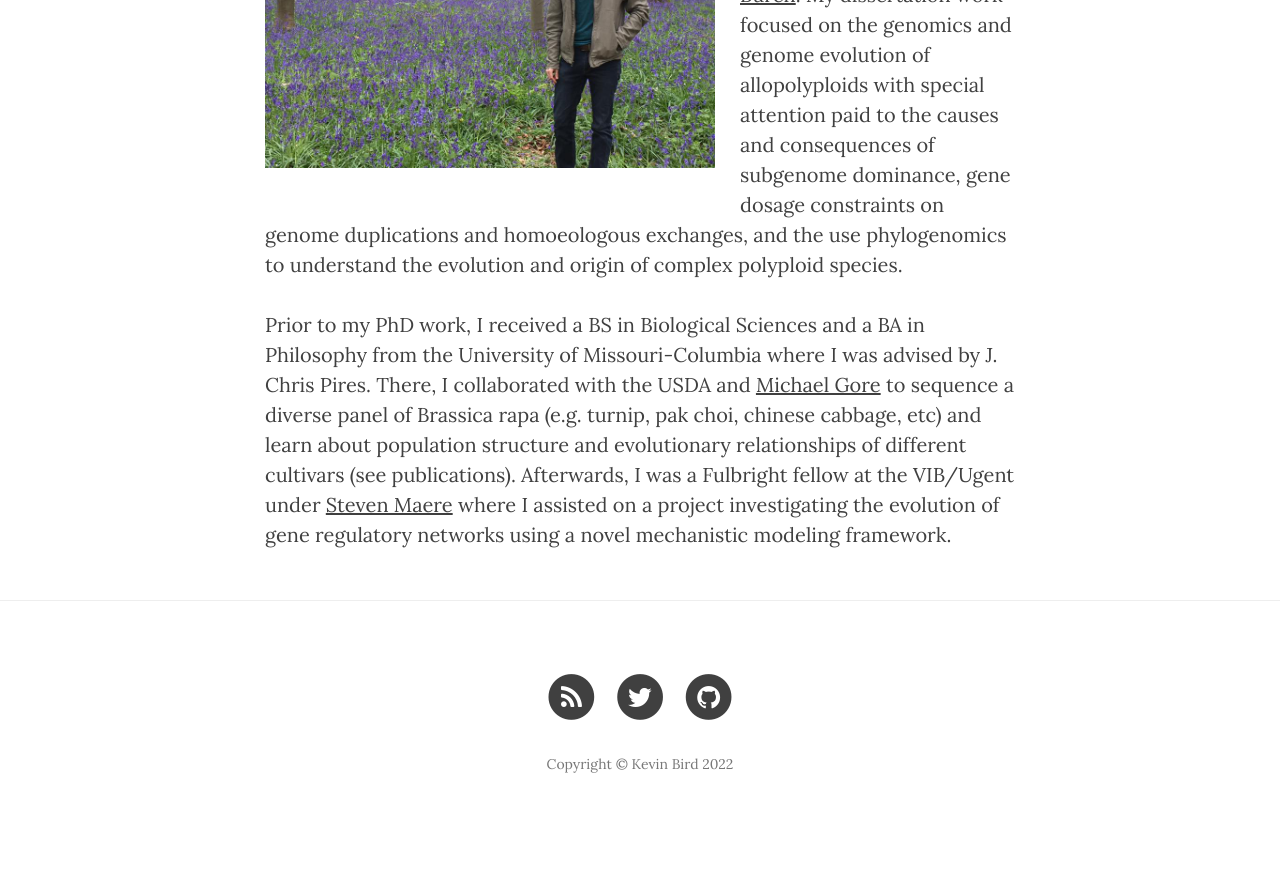
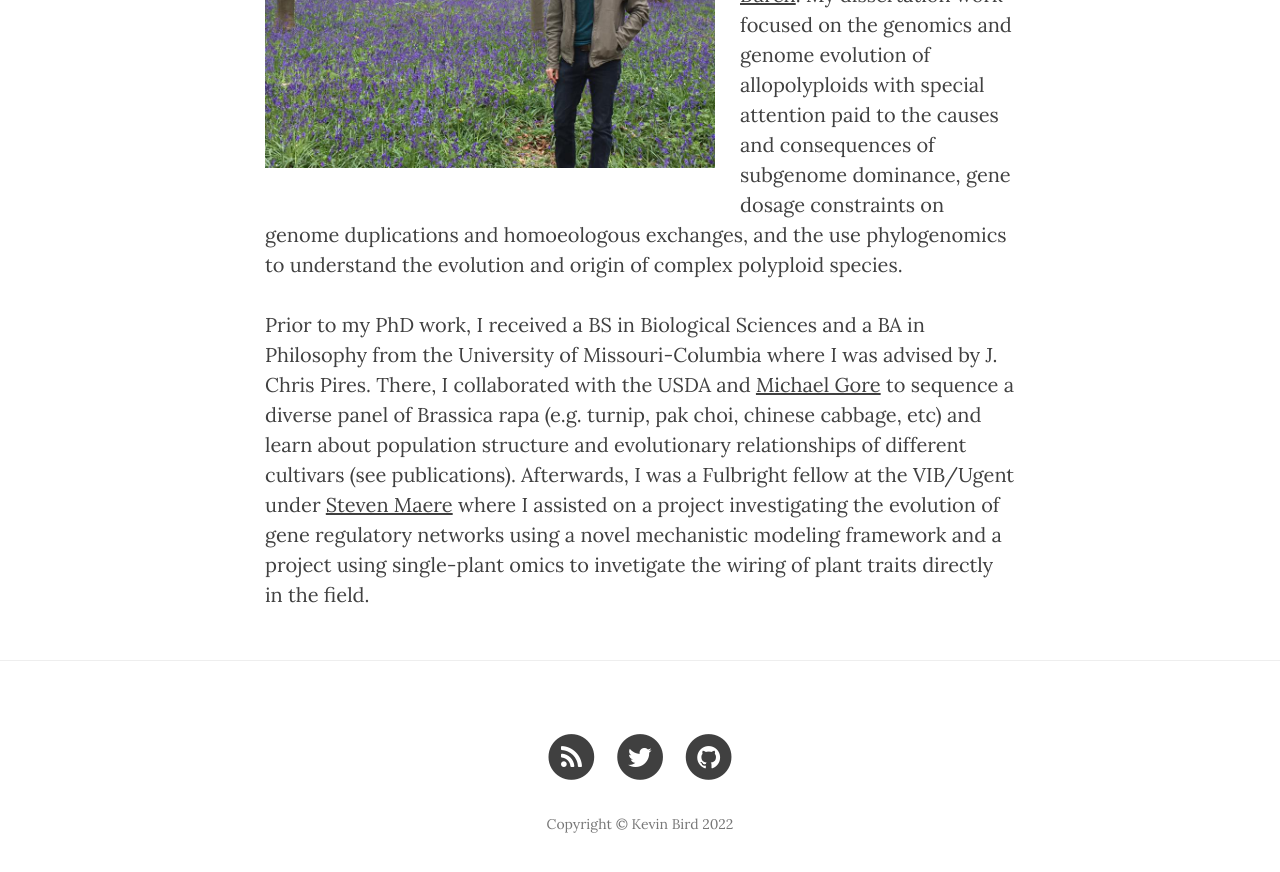
Before and after one commit to KevinABird/KevinABird.github.io, a Jekyll site: the page built from 1_about.md, in a window 1280 px wide and 900 px high, scrolled down 1482 px. Shown: the top 872 px of the window. Built offline with Jekyll 4.4.1, drawn with Linux system fonts in a browser that asks for light colours; nearby versions of some CDN libraries; before the commit the page ends 2322 px from its top, so only the background shows below that.

Commit message:
Update 1_about.md

```diff
--- a/1_about.md
+++ b/1_about.md
@@ -21,4 +21,4 @@ I am currently an NSF Plant Genome Postdoctoral Research Fellow at UC Davis work
 
 I completed my PhD in Horticulture and Ecology, Evolution, and Behavior at Michigan State University with [Pat Edger](www.polyploidy.msu.edu) and [Bob Van Buren](https://www.vanburenlab.org/). My dissertation work focused on the genomics and genome evolution of allopolyploids with special attention paid to the causes and consequences of subgenome dominance, gene dosage constraints on genome duplications and homoeologous exchanges, and the use phylogenomics to understand the evolution and origin of complex polyploid species.
 
-Prior to my PhD work, I received a BS in Biological Sciences and a BA in Philosophy from the University of Missouri-Columbia where I was advised by J. Chris Pires. There, I collaborated with the USDA and [Michael Gore](https://blogs.cornell.edu/gorelab/) to sequence a diverse panel of Brassica rapa (e.g. turnip, pak choi, chinese cabbage, etc) and learn about population structure and evolutionary relationships of different cultivars (see publications). Afterwards, I was a Fulbright fellow at the VIB/Ugent under [Steven Maere](https://www.psb.ugent.be/esb/ESB/Home.html) where I assisted on a project investigating the evolution of gene regulatory networks using a novel mechanistic modeling framework.
+Prior to my PhD work, I received a BS in Biological Sciences and a BA in Philosophy from the University of Missouri-Columbia where I was advised by J. Chris Pires. There, I collaborated with the USDA and [Michael Gore](https://blogs.cornell.edu/gorelab/) to sequence a diverse panel of Brassica rapa (e.g. turnip, pak choi, chinese cabbage, etc) and learn about population structure and evolutionary relationships of different cultivars (see publications). Afterwards, I was a Fulbright fellow at the VIB/Ugent under [Steven Maere](https://www.psb.ugent.be/esb/ESB/Home.html) where I assisted on a project investigating the evolution of gene regulatory networks using a novel mechanistic modeling framework and a project using single-plant omics to invetigate the wiring of plant traits directly in the field.
```
